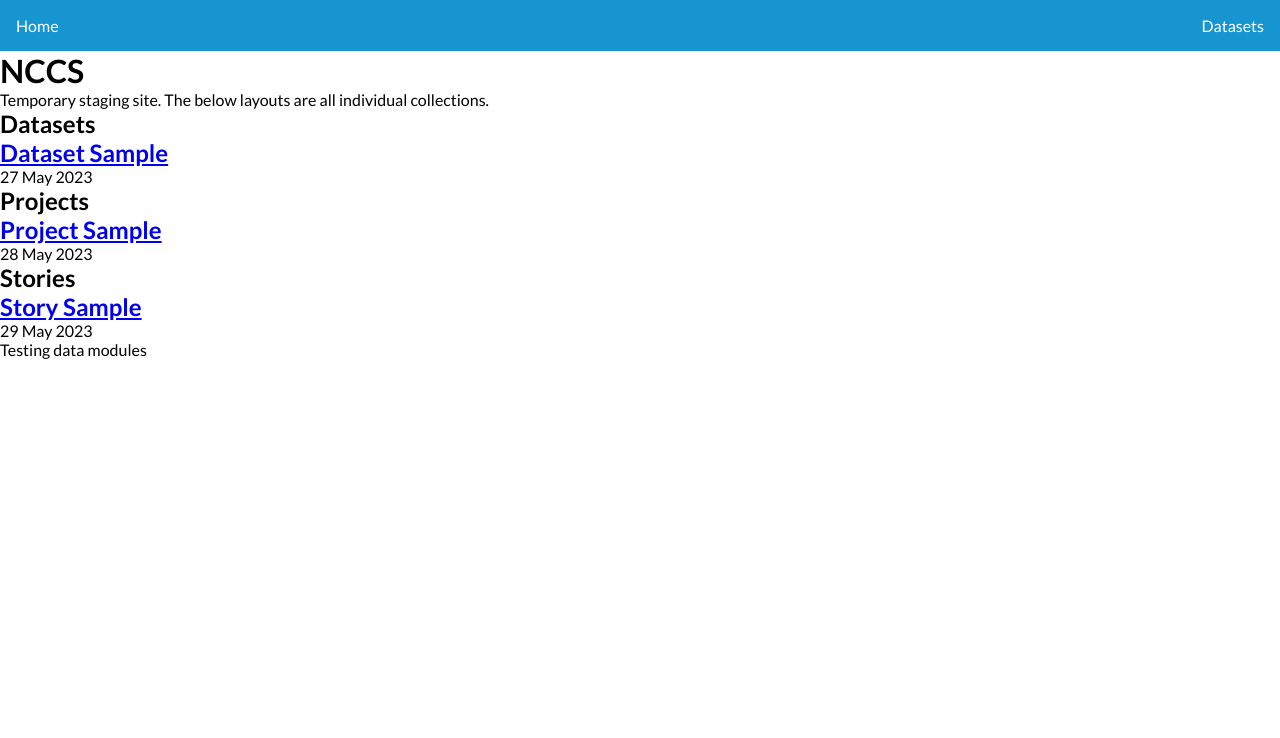
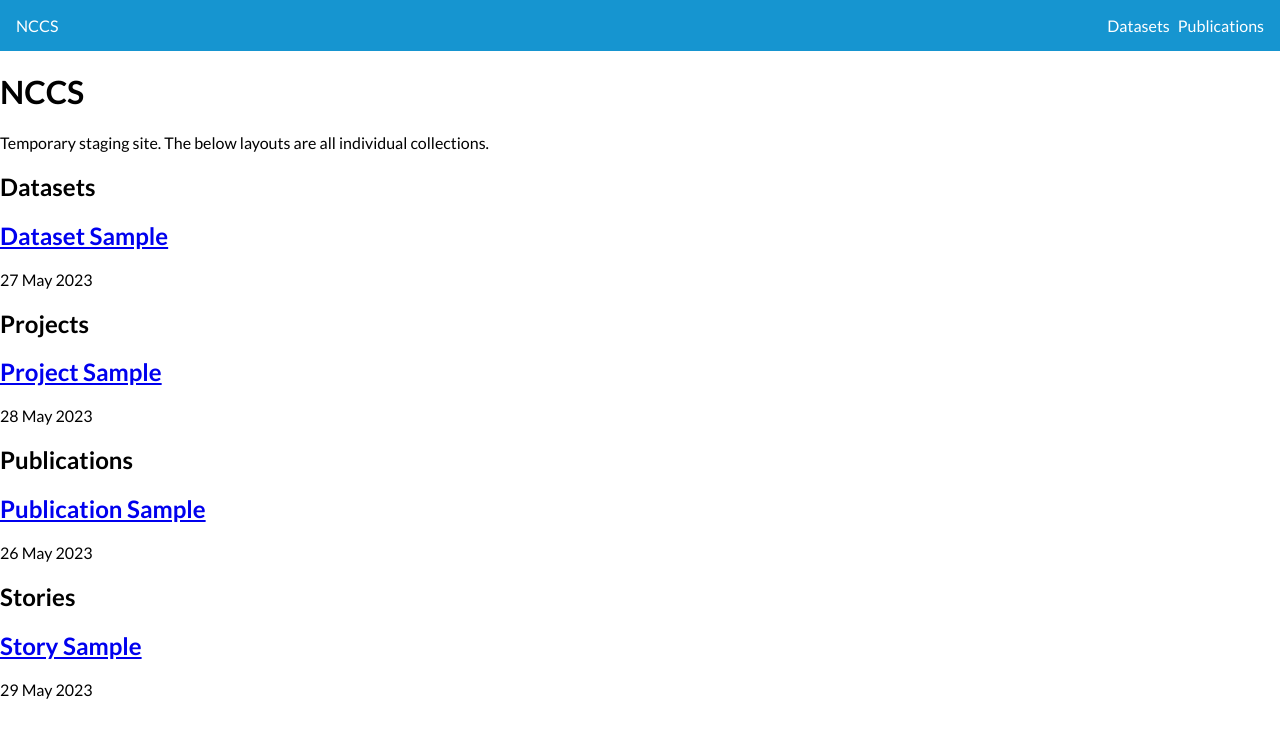
Before and after one commit to vigetlabs/nccs, a Jekyll site: the page built from index.html, in a window 1280 px wide. Shown: the top 738 px of the page. Built offline with Jekyll 4.4.1, drawn with Linux system fonts in a browser that asks for light colours.

Commit message:
add normalize, add publications, continue setting defaults

```diff
--- a/Gemfile
+++ b/Gemfile
@@ -9,15 +9,15 @@ source "https://rubygems.org"
 # Happy Jekylling!
 
 # gem "jekyll", "~> 4.3.2"
-# This is the default theme for new Jekyll sites. You may change this to anything you like.
-# gem "minima", "~> 2.5"
 
 # If you want to use GitHub Pages, remove the "gem "jekyll"" above and
 # uncomment the line below. To upgrade, run `bundle update github-pages`.
 gem "github-pages", group: :jekyll_plugins
+
 # If you have any plugins, put them here!
 group :jekyll_plugins do
   gem "jekyll-feed", "~> 0.12"
+  gem "jekyll-minifier", "~> 0.1.10"
 end
 
 # Windows and JRuby does not include zoneinfo files, so bundle the tzinfo-data gem
@@ -33,5 +33,3 @@ gem "wdm", "~> 0.1.1", :platforms => [:mingw, :x64_mingw, :mswin]
 # Lock `http_parser.rb` gem to `v0.6.x` on JRuby builds since newer versions of the gem
 # do not have a Java counterpart.
 gem "http_parser.rb", "~> 0.6.0", :platforms => [:jruby]
-
-gem "jekyll-minifier", "~> 0.1.10"
--- a/_config.yml
+++ b/_config.yml
@@ -20,18 +20,21 @@
 
 title: NCCS
 email:
+tagline: Short descriptor for site
 description: >- # this means to ignore newlines until "baseurl:"
-  NCCS datasets
-baseurl: "/nccs" # the subpath of your site, e.g. /blog
+  Longer description for site
+baseurl: "/nccs" # the subpath of your site if not served from the root, e.g. /nccs
 url: "https://code.viget.com/" # the base hostname & protocol for your site, e.g. http://example.com
 twitter_username:
 github_username:
 
 # Navigation Items
-# Entries here will show up in the
+# Entries here will show up in the _includes/nav.html partial
 nav:
   - title: Datasets
     url: /datasets/
+  - title: Publications
+    url: /publications/
 
 # Build settings
 sass:
@@ -51,7 +54,7 @@ jekyll-minifier:
   uglifier_args:
     harmony: true
 
-# Set defaults
+# Set defaults per collection type so they don't have to be specifed each time
 defaults:
   -
     scope:
@@ -76,6 +79,12 @@ defaults:
       type: "datasets"
     values:
       layout: "dataset"
+  -
+    scope:
+      path: ""
+      type: "publications"
+    values:
+      layout: "publication"
 
 # Collections
 collections:
@@ -86,6 +95,9 @@ collections:
     output: true
     permalink: /:collection/:name/
   projects:
+    output: true
+    permalink: /:collection/:name/
+  publications:
     output: true
     permalink: /:collection/:name/
 
--- a/_includes/head.html
+++ b/_includes/head.html
@@ -7,7 +7,7 @@
   <meta name="viewport" content="width=device-width, initial-scale=1.0, maximum-scale=1">
 
   <title>
-    {% if page.title == "Home" %}
+    {% if page.isFrontPage %}
       {{ site.title }} &middot; {{ site.tagline }}
     {% else %}
       {{ page.title }} &middot; {{ site.title }}
--- a/_includes/nav.html
+++ b/_includes/nav.html
@@ -1,9 +1,10 @@
 {% comment %}
-NAVIGATION - items are pulled from _config.yml
+NAVIGATION
+- items are pulled from _config.yml
 {% endcomment %}
 
 <header class="nav">
-  <a class="nav__link" href="{{ '/' | relative_url }}">Home</a>
+  <a class="nav__link" href="{{ '/' | relative_url }}">{{ site.title }}</a>
   <nav class="">
     <ul class="nav__list">
       {% for link in site.nav %}
--- a/index.html
+++ b/index.html
@@ -36,6 +37,21 @@ layout: default
   {% endfor %}
 </div>
 
+<h2>Publications</h2>
+
+<div class="posts">
+  {% for post in site.publications %}
+  <div class="post">
+    <h2 class="post-title">
+      <a href="{{ post.url | relative_url }}">
+        {{ post.title }}
+      </a>
+    </h2>
+    <span class="post-date">{{ post.date | date_to_string }}</span>
+  </div>
+  {% endfor %}
+</div>
+
 <h2>Stories</h2>
 
 <div class="posts">
@@ -50,7 +66,3 @@ layout: default
   </div>
   {% endfor %}
 </div>
-
-<div data-module="filter">
-  Testing data modules
-</div>
--- a/public/scss/base/_globals.scss
+++ b/public/scss/base/_globals.scss
@@ -1,8 +1,5 @@
-*, *:before, *:after {
-  margin: 0;
-  padding: 0;
-}
-
 body {
   font-family: "Lato", sans-serif;
+  padding: 0;
+  margin: 0;
 }
--- a/public/scss/components/_components.scss
+++ /dev/null
@@ -1 +0,0 @@
-@import "nav";
--- a/public/scss/components/_nav.scss
+++ b/public/scss/components/_nav.scss
@@ -9,6 +9,8 @@
 .nav__list {
   list-style: none;
   display: flex;
+  gap: 0.5rem;
+  margin: 0;
 }
 
 .nav__link {
--- a/public/scss/main.scss
+++ b/public/scss/main.scss
@@ -1,7 +1,22 @@
 ---
 ---
 
+// NOTES:
+// This site utilizes a BEM approach to class naming: https://getbem.com/
+// Block = standalone entity that has meaning on it's own
+// Element = no standalone meaning, typically part of a block
+// Modifier = a flag on a Block or Element
+//
+// In addition several composable utility classes are used where a full block
+// definition is uncessary or to increase re-usability of classes
+
+// Base
+@import "base/normalize";
 @import "base/variables";
 @import "base/globals";
-@import "components/components";
-@import "utilities";
+
+// Components
+@import "components/nav";
+
+// Utility-classes
+@import "utilities/screen-reader";
--- a/public/scss/_utilities.scss
+++ b/public/scss/utilities/_screen-reader.scss
@@ -11,7 +11,7 @@
 }
 
 .focus-not-sr-only:focus {
-  position: static;
+  position: absolute;
   width: auto;
   height: auto;
   padding: 0;
```
Also changed, not shown: other parts of index.html (+1 -0 lines), _layouts/publication.html (added, +11 -0 lines), _publications/sample-publication.md (added, +8 -0 lines), publications.html (added, +18 -0 lines), public/scss/base/_normalize.scss (added), readme.md.
